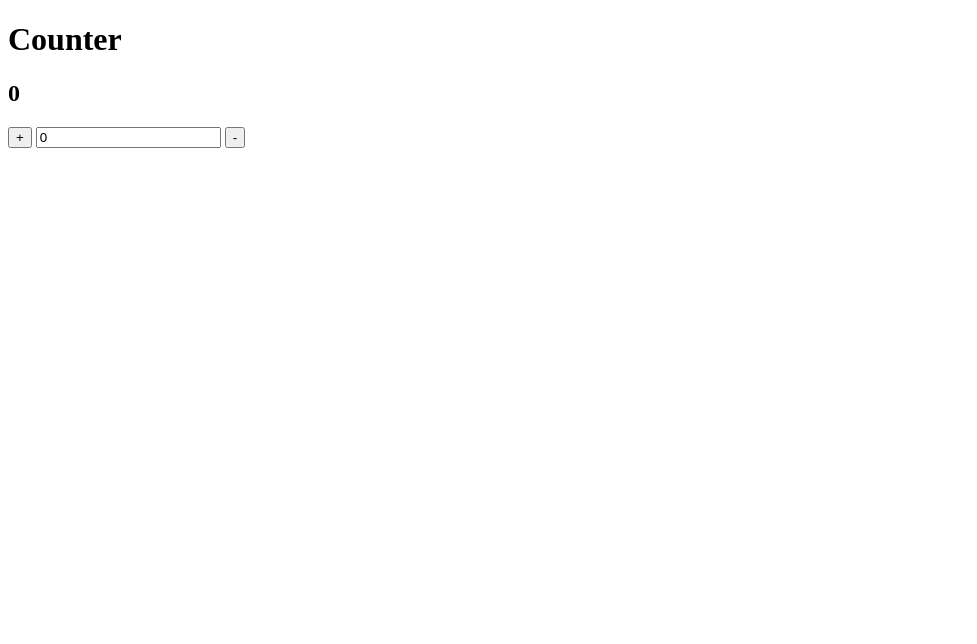
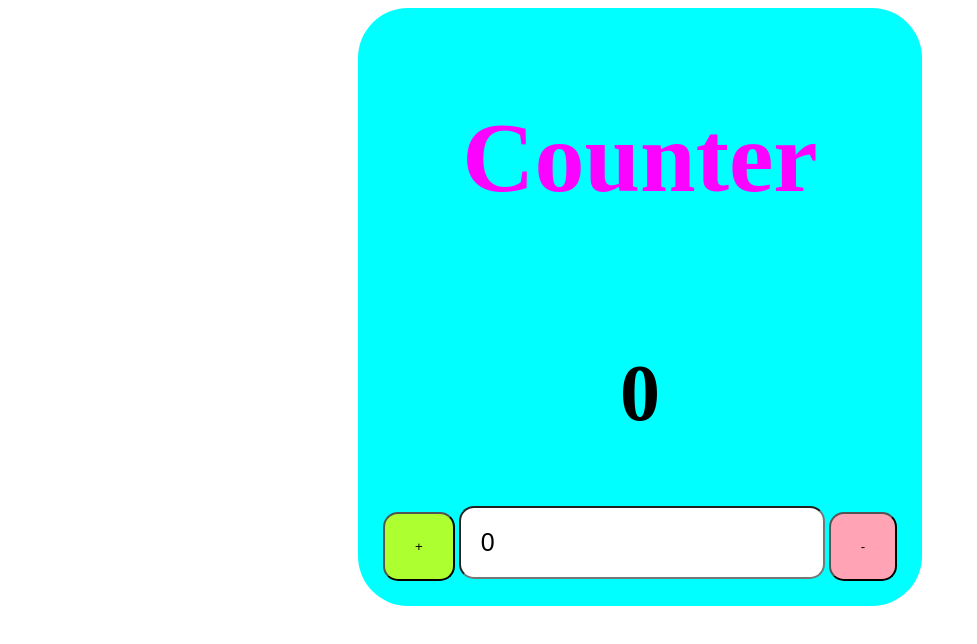
Before and after one commit to GundogCodes/DOMReviewB4React, a plain HTML site: page index.html in a window 1280 px wide. Shown: the whole page, without its empty margins (0-977 px from the left). Drawn offline with Linux system fonts and the light colour scheme.

Commit message:
css done

```diff
--- a/index.html
+++ b/index.html
@@ -12,9 +12,9 @@
         <h1 id="title">Counter</h1>
         <h2 id="count">0</h2>
         <div id="buttons">
-            <button id="plus">+</button>
+            <button class="button"id="plus">+</button>
             <input id="incrementAmount" type="text"/>
-            <button id="minus">-</button>
+            <button class="button" id="minus">-</button>
         </div>
     </div>
 </body>
--- a/style.css
+++ b/style.css
@@ -0,0 +1,45 @@
+body{
+    display: flex;
+    justify-content: center;
+    align-items: center;
+    flex-direction: column;
+}
+
+#fullBody{
+    display: flex;
+    flex-direction: column;
+    align-items: center;
+    background-color: cyan;
+    padding:25px;
+    border-radius: 50px;
+}
+
+#title{
+    font-size: 100px;
+    color:rgb(251, 4, 255);
+}
+
+#count{
+    font-size: 80px;
+}
+
+.button{
+    padding:25px;
+    padding-left:30px;
+    padding-right:30px;
+    border-radius: 15px;
+}
+
+#plus{
+    background-color: greenyellow;
+}
+
+#minus{
+    background-color: rgb(255, 163, 181);
+}
+
+#incrementAmount{
+    padding: 20px;
+    border-radius: 15px;
+    font-size: 25px;
+}
```
